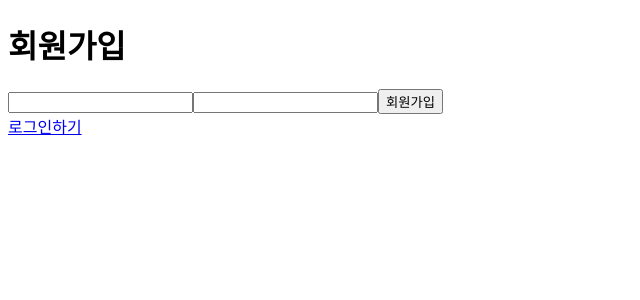
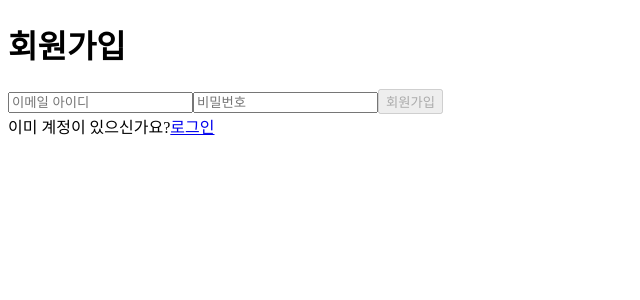
Before and after one commit to lyeejj/wanted-pre-onboarding-frontend, a React (Create React App) app: page /signup in a window 1280 px wide. Shown: the top 300 px of the page, without its empty margins (0-640 px from the left). Built offline with nearby package versions, Linux system fonts and the light colour scheme; no server answers.

Commit message:
Feat: 회원가입 SignUp 기능 구현

```diff
--- a/src/pages/SignUp.jsx
+++ b/src/pages/SignUp.jsx
@@ -1,16 +1,47 @@
 import { Link } from "react-router-dom";
+import useInputs from "../hooks/useInputs";
+import { signup } from "../lib/apis/auth";
 
 const SignUp = () => {
+  const initialValue = { email: "", password: "" };
+  const { formData, handleChange, reset } = useInputs(initialValue);
+  const { email, password } = formData;
+
+  const validateBtn = !(email.includes("@") && password.length >= 8);
+
+  const handleSignUpSubmit = (e) => {
+    e.preventDefault();
+    console.log(formData);
+    signup(formData);
+    reset();
+  };
   return (
     <>
       <h1>회원가입</h1>
-      <form>
-        <input data-testid="email-input" type="email" />
-        <input data-testid="password-input" type="password" />
-        <input data-testid="signup-button" type="submit" value={"회원가입"} />
+      <form onSubmit={handleSignUpSubmit}>
+        <input
+          data-testid="email-input"
+          type="email"
+          name="email"
+          onChange={handleChange}
+          value={email}
+          placeholder="이메일 아이디"
+        />
+        <input
+          data-testid="password-input"
+          type="password"
+          name="password"
+          onChange={handleChange}
+          value={password}
+          placeholder="비밀번호"
+        />
+        <button data-testid="signup-button" disabled={validateBtn}>
+          회원가입
+        </button>
       </form>
+      <span>이미 계정이 있으신가요?</span>
       <span>
-        <Link to="/signin">로그인하기</Link>
+        <Link to="/signin">로그인</Link>
       </span>
     </>
   );
```
